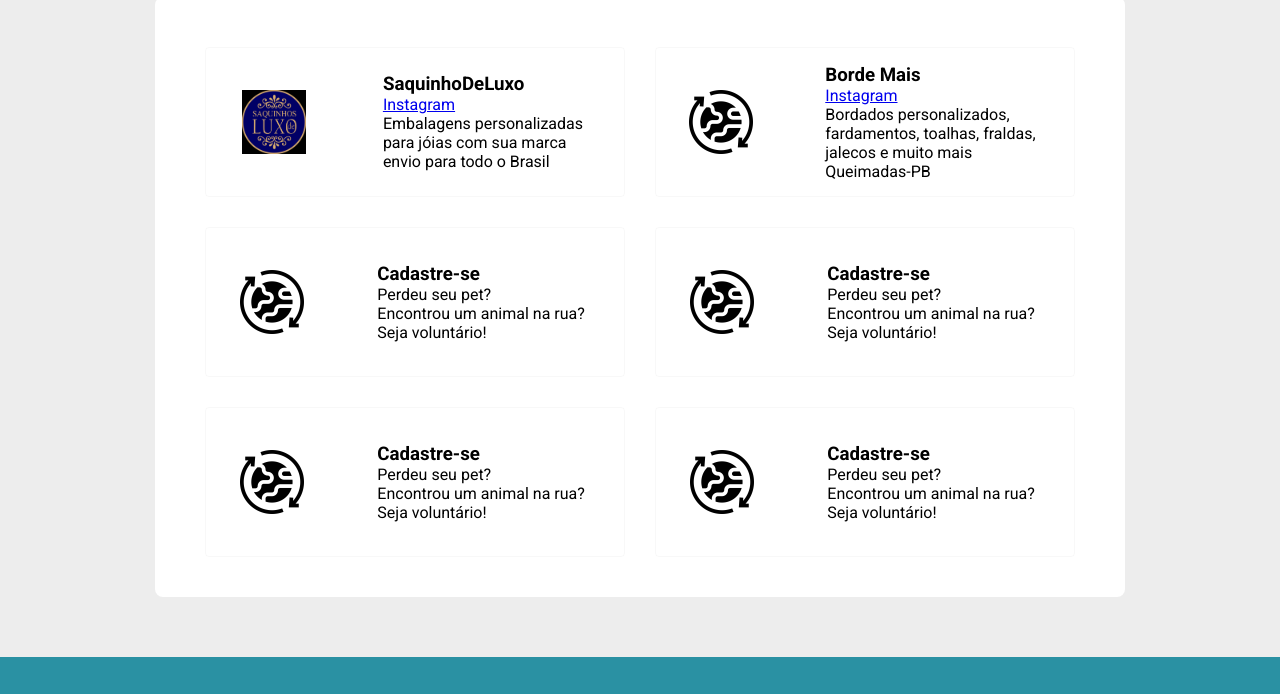
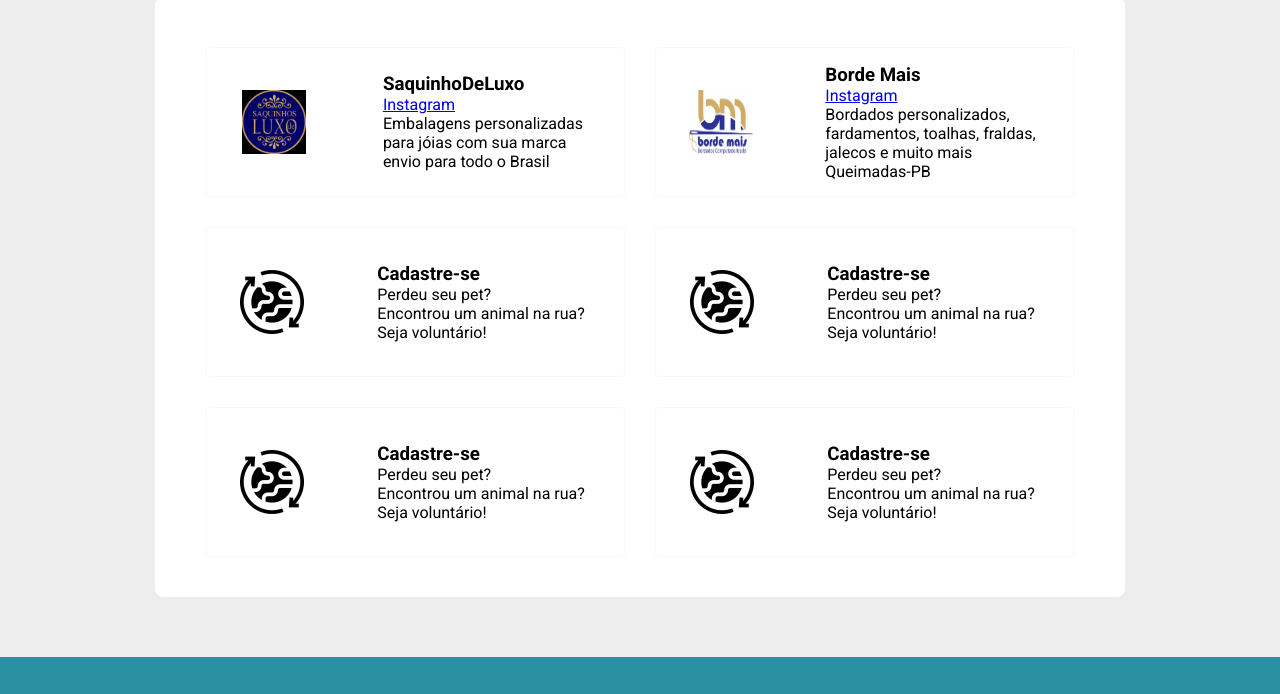
Before and after one commit to wagnersistemalima/achadinho-petz, a plain HTML site: page index.html in a window 1280 px wide. Shown: the part 3146-3840 px from the top of the page. Drawn offline with Linux system fonts and the light colour scheme.

Commit message:
imagem borde mais

```diff
--- a/index.html
+++ b/index.html
@@ -195,7 +195,7 @@
 
                 </div>
                 <div class="recurso-card-item">
-                    <img src="./images/feature-planet.png" alt="Recurso" />
+                    <img src="./images/bordeMais.jpg" alt="Recurso" />
                     <div class="recurso-text-content">
                         <h3>Borde Mais</h3>
                         <a href="https://instagram.com/bordemais?igshid=ZGUzMzM3NWJiOQ==">Instagram</a>
```
